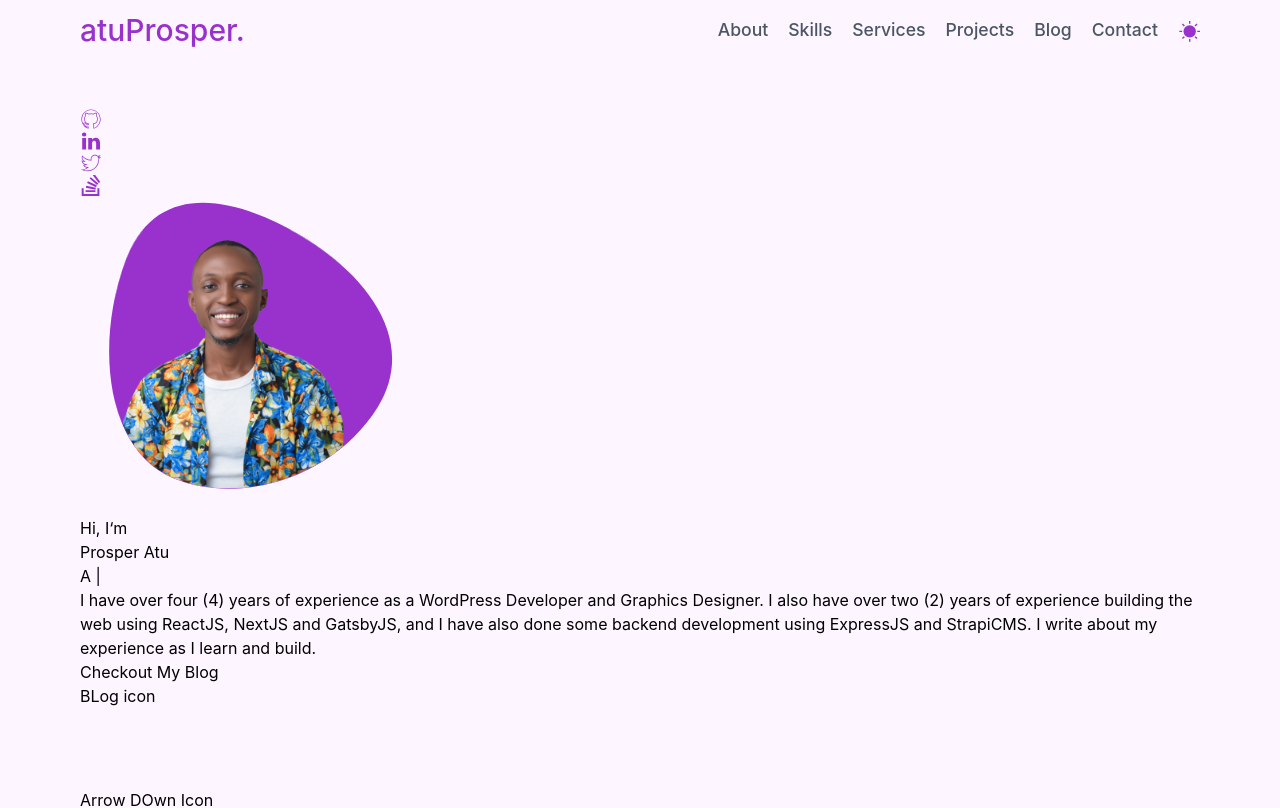
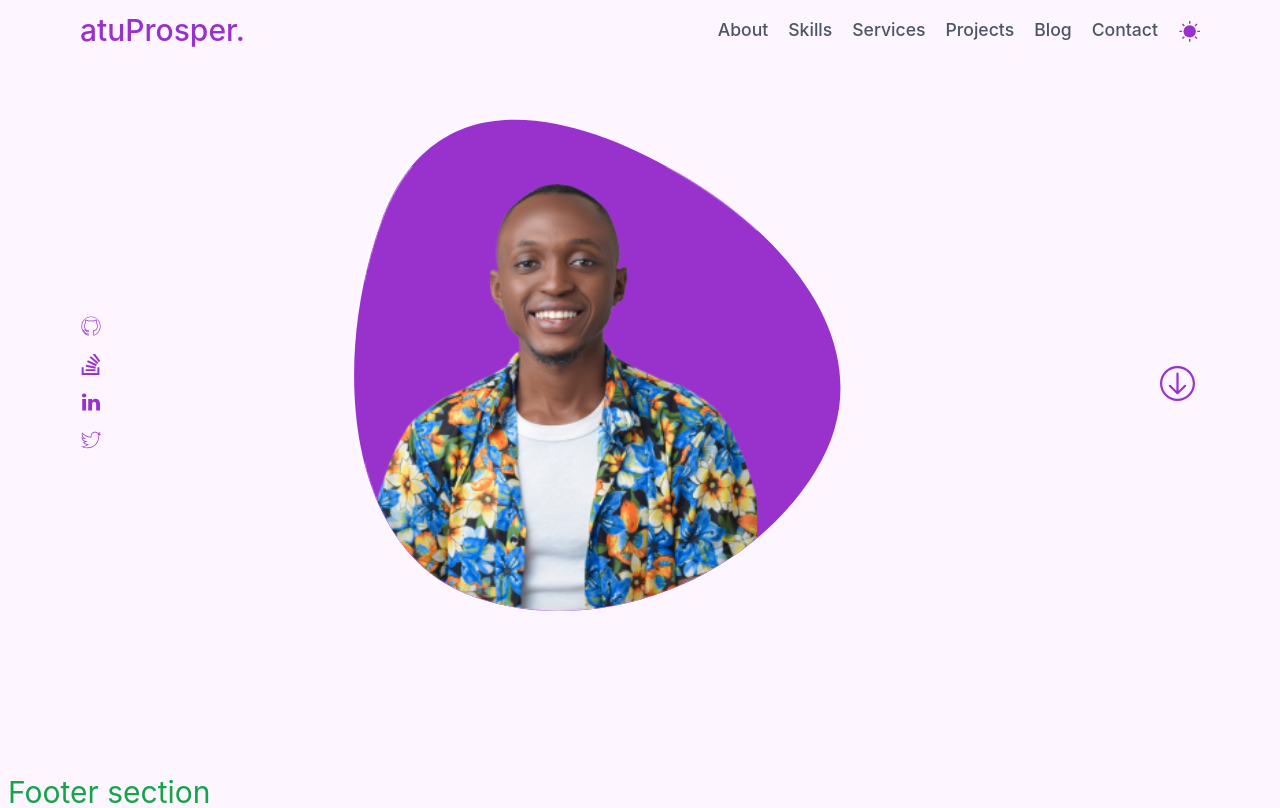
Before and after one commit to prosper74/portfolio-blog, a Next.js app: page / in a window 1280 px wide. Shown: the top 808 px of the page. Built offline with nearby package versions, Linux system fonts and the light colour scheme.

Commit message:
FInished banner section

```diff
--- /dev/null
+++ b/components/common/mediaQuery.jsx
@@ -0,0 +1,24 @@
+import React, { useState, useEffect } from 'react';
+
+export function useMediaQuery(query) {
+  const [matches, setMatches] = useState(false);
+
+  useEffect(() => {
+    const media = window.matchMedia(query);
+    if (media.matches !== matches) {
+      setMatches(media.matches);
+    }
+    const listener = () => {
+      setMatches(media.matches);
+    };
+    media.addListener(listener);
+    return () => media.removeListener(listener);
+  }, [matches, query]);
+
+  return matches;
+}
+
+export const useIsSmall = () => useMediaQuery('(min-width: 640px)');
+export const useIsMedium = () => useMediaQuery('(min-width: 768px)');
+export const useIsLarge = () => useMediaQuery('(min-width: 1024px)');
+export const useIsXLarge = () => useMediaQuery('(min-width: 1536px)');
--- a/components/home/Banner.tsx
+++ b/components/home/Banner.tsx
@@ -1,24 +1,25 @@
 import { useEffect, useRef, useState } from 'react';
 import { init } from 'ityped';
 import Image from 'next/image';
+import Link from 'next/link';
 
 export function Banner() {
-  const [themeIcon, setThemeIcon] = useState(false);
-  const textRef = useRef();
+  const [darkTheme, setDarkTheme] = useState(false);
+  // const textRef = useRef();
 
-  useEffect(() => {
-    init(textRef.current, {
-      showCursor: true,
-      backSpeed: 60,
-      backDelay: 2000,
-      strings: [
-        'Frontend Developer',
-        'Graphics Designer',
-        'WordPress Developer',
-        'Technical Writer',
-      ],
-    });
-  }, []);
+  // useEffect(() => {
+  //   return init(textRef.current, {
+  //     showCursor: true,
+  //     backSpeed: 60,
+  //     backDelay: 2500,
+  //     strings: [
+  //       'Frontend Developer',
+  //       'Graphics Designer',
+  //       'WordPress Developer',
+  //       'Technical Writer',
+  //     ],
+  //   });
+  // }, []);
 
   return (
     <section
@@ -26,8 +27,8 @@ export function Banner() {
       className="sm:container mx-auto px-2 md:px-10 lg:px-20 py-3"
     >
       <div className="py-4 md:py-24 grid gap-4 md:gap-20">
-        <div className="homeContent grid">
-          <div className="homeSocial">
+        <div className="grid grid-cols-5 items-center">
+          <div className="grid auto-cols-max gap-4">
             <a
               href="https://github.com/prosper74"
               target="_blank"
@@ -37,6 +38,19 @@ export function Banner() {
               <Image
                 src="/assets/icons/github_light_icon.svg"
                 alt="github icon"
+                width={22}
+                height={22}
+              />
+            </a>
+            <a
+              href="https://stackoverflow.com/users/16418999/prosper-atu"
+              target="_blank"
+              rel="noreferrer"
+              className="homeSocialIcon"
+            >
+              <Image
+                src="/assets/icons/stackoverflow_icon.svg"
+                alt="stackoverflow icon"
                 width={22}
                 height={22}
               />
@@ -67,67 +81,68 @@ export function Banner() {
                 height={22}
               />
             </a>
-            <a
-              href="https://twitter.com/prosperjohnson"
-              target="_blank"
-              rel="noreferrer"
-              className="homeSocialIcon"
-            >
-              <Image
-                src="/assets/icons/stackoverflow_icon.svg"
-                alt="stackoverflow icon"
-                width={22}
-                height={22}
-              />
-            </a>
           </div>
 
-          <div className="home__img">
-            <img src="assets/blob_img.svg" alt="" className="homeBlob" />
+          <div className="col-span-4 sm:col-span-3">
+            <Image
+              src="/assets/blob_img.svg"
+              alt="Prosper image"
+              className="sm:w-[370px] md:w-[400px] lg:w-[550px]"
+              width={300}
+              height={300}
+            />
           </div>
 
-          {/* Name and introduction */}
-          <div className="home__data">
-            <h1 className={themeIcon ? 'homeTitleDark' : 'homeTitle'}>
-              <span>Hi, I&lsquo;m</span> <br /> Prosper Atu
+          {/* Scroll to next section icon */}
+          <Link href="#about" className="w-10 sm:justify-self-end">
+            <Image
+              src="/assets/icons/arrow_down_icon.svg"
+              alt="arrow down icon"
+              className="ease-in-out duration-500 hover:translate-y-[0.5rem]"
+              width={35}
+              height={35}
+            />
+          </Link>
+        </div>
+      </div>
+
+      {/* <div className="col-101 sm:col-initial">
+            <h1
+              className={`text-xl md:text-2xl font-bold ${
+                darkTheme ? 'text-body' : 'text-gray-700'
+              }`}
+            >
+              <span>Hi, I&lsquo;m</span> <br />
+              <span className="text-4xl md:text-6xl">Prosper Atu</span>
             </h1>
             <h3
-              className={
-                themeIcon ? 'homeSubtitle subtitleDark' : 'homeSubtitle'
-              }
+              className={`text-xl md:text-2xl ${
+                darkTheme ? 'text-body' : 'text-gray-700'
+              }`}
             >
-              A <span ref={textRef} />
+              A <span ref={textRef} className="text-primary" />
             </h3>
-            <p className="description">
+            <p className="text-gray-600 md:text-xl mt-4 mb-8">
               I have over four (4) years of experience as a WordPress Developer
               and Graphics Designer. I also have over two (2) years of
               experience building the web using ReactJS, NextJS and GatsbyJS,
               and I have also done some backend development using ExpressJS and
               StrapiCMS. I write about my experience as I learn and build.
             </p>
-            <a
-              href="https://prosper-blog.netlify.app/"
-              alt="My Blog"
-              target="_blank"
-              className="button"
+            <Link
+              href="/blog"
+              className="flex items-center justify-center py-2 px-[10px] text-lg font-semibold text-body bg-primary hover:bg-secondary shadow-button rounded-lg ease-in-out duration-100 max-w-[210px]"
             >
-              <div className="myButton">
-                Checkout My Blog
-                {/* <UilMessage size="20" className="contactIcon" /> */}
-                <div>BLog icon</div>
-              </div>
-            </a>
-          </div>
-        </div>
-
-        {/* Scroll to next section icon */}
-        <div className="homeScroll">
-          <a href="#about">
-            {/* <UitArrowCircleDown size="40" className="homeScrollArrow" /> */}
-            Arrow DOwn Icon
-          </a>
-        </div>
-      </div>
+              Checkout My Blog
+              <Image
+                src="/assets/icons/blog_white_icon.svg"
+                alt="Blog icon"
+                width={18}
+                height={18}
+                className="ml-2"
+              />
+            </Link>
+          </div> */}
     </section>
   );
 }
--- a/tailwind.config.js
+++ b/tailwind.config.js
@@ -2,8 +2,8 @@
 module.exports = {
   enabled: process.env.NODE_ENV === 'production',
   content: [
-    "./pages/**/*.{js,ts,jsx,tsx}",
-    "./components/**/*.{js,ts,jsx,tsx}",
+    './pages/**/*.{js,ts,jsx,tsx}',
+    './components/**/*.{js,ts,jsx,tsx}',
   ],
   options: {
     safelist: [],
@@ -27,7 +27,7 @@ module.exports = {
       '2xl': '1536px',
       // => @media (min-width: 1536px) { ... }
 
-      'max-md': {'max': '768px'},
+      'max-md': { max: '768px' },
       // => @media (max-width: 1535px) { ... }
     },
     extend: {
@@ -54,11 +54,19 @@ module.exports = {
         128: '30rem',
       },
       boxShadow: {
-        'top': '0 -1px 4px rgba(0, 0, 0, 0.15)',
-        // 'bt': '0 10px 15px -3px rgb(0 0 0 / 0.1), 0 4px 6px -4px rgb(0 0 0 / 0.1)',
+        top: '0 -1px 4px rgba(0, 0, 0, 0.15)',
+        button: '0 4px 4px rgba(0, 0, 0, 0.15)',
+      },
+
+      gridTemplateColumns: {
+        101: '0.5fr 3fr',
+      },
+      gridColumn: {
+        101: '1 / 3',
+        initial: 'initial',
       },
     },
   },
 
   darkMode: `class`,
-}
+};
```
Also changed, not shown: public/assets/icons/arrow_down_icon.svg (added), public/assets/icons/blog_white_icon.svg (added).
